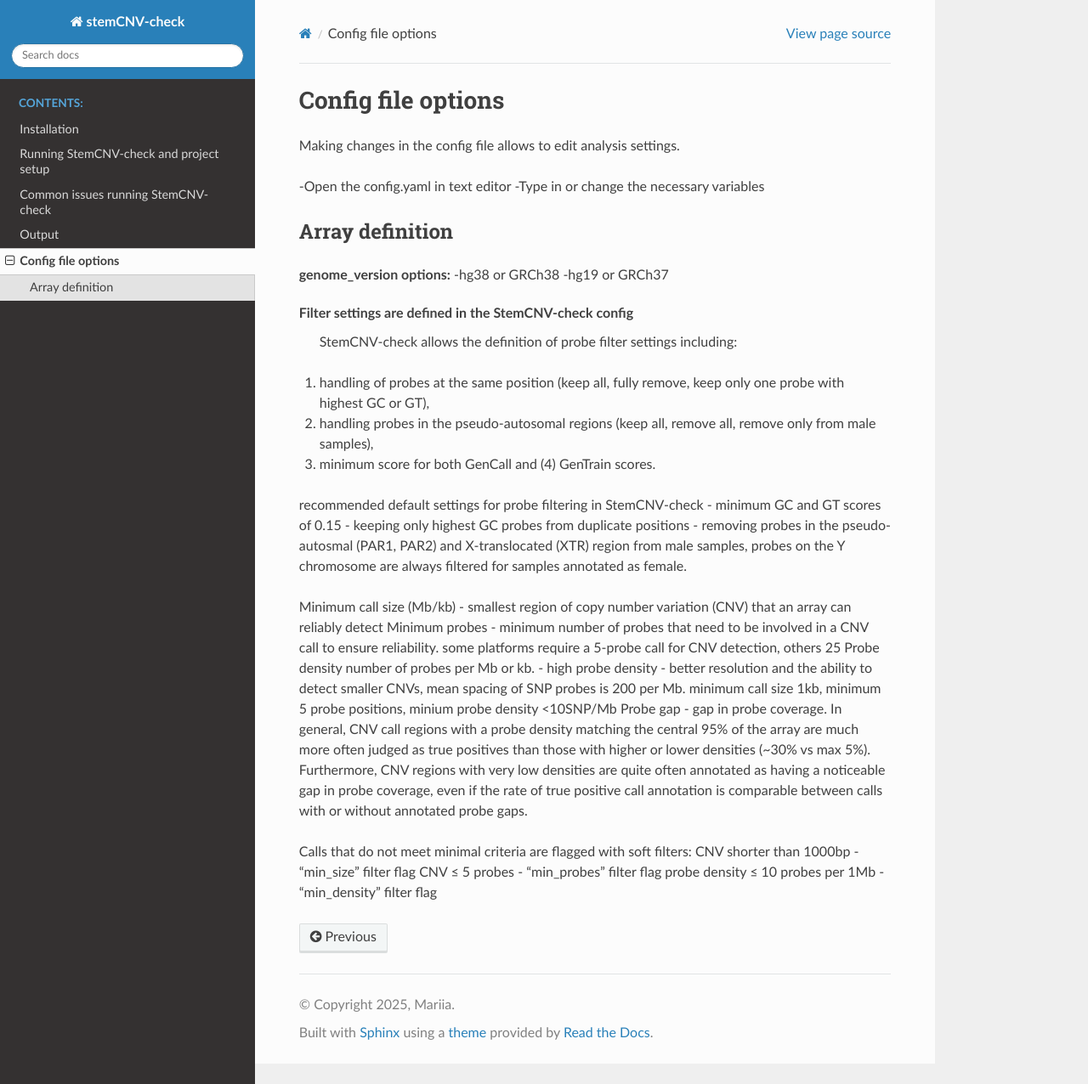
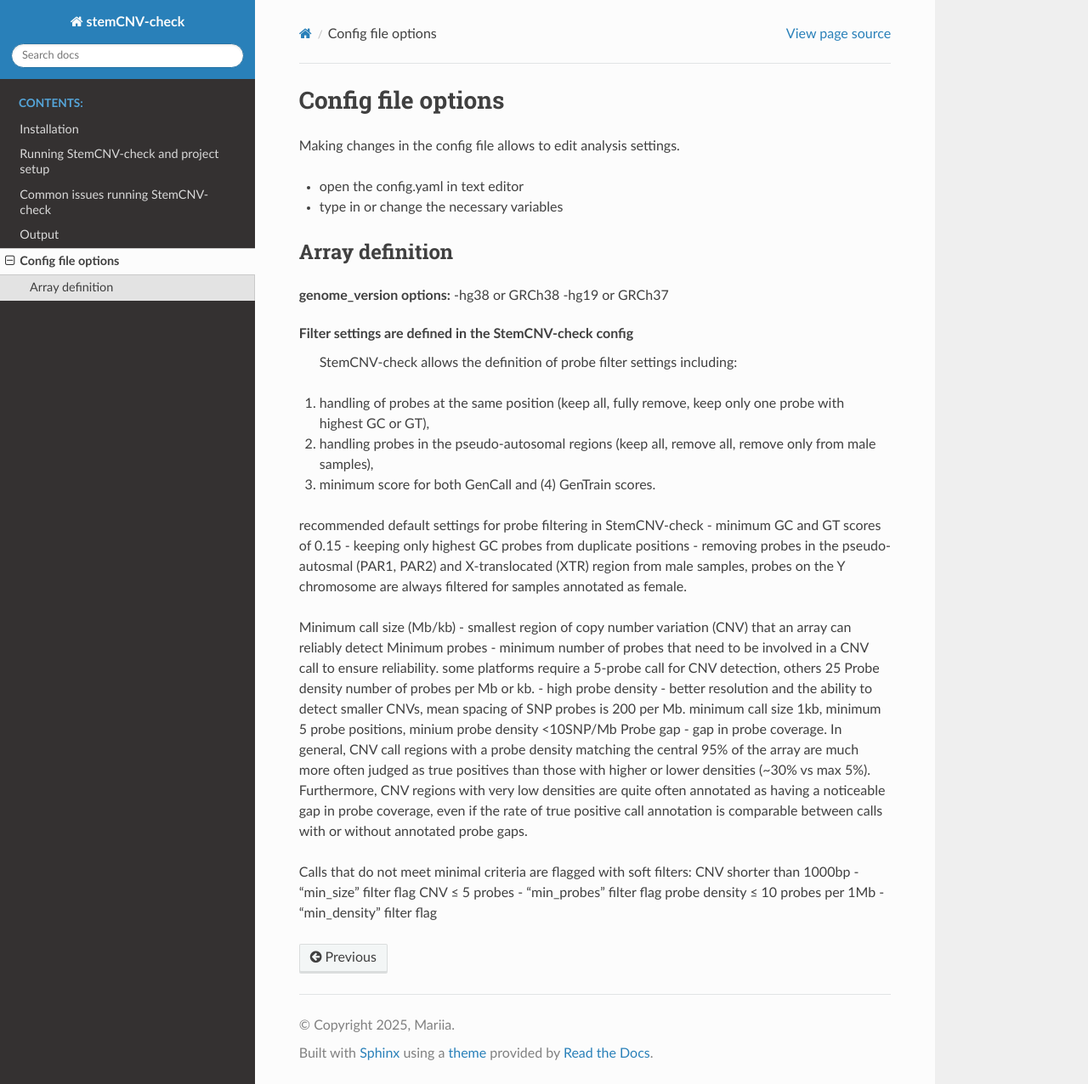
Before and after one commit to icalledmyselfmoon/stemCNV_check_Read_the_docs, a Sphinx documentation site: the page built from source/filters_labels_config.rst, in a window 1280 px wide and 1276 px high. Shown: the whole window at 85% size. Built offline with Sphinx 7.4.7 and the Read the Docs theme 3.1.0, drawn with Linux system fonts in a browser that asks for light colours.

```diff
--- a/source/filters_labels_config.rst
+++ b/source/filters_labels_config.rst
@@ -1,12 +1,11 @@
-
 
 Config file options
 ============
 
 Making changes in the config file allows to edit analysis settings.
 
--Open the config.yaml in text editor
--Type in or change the necessary variables
+- open the config.yaml in text editor
+- type in or change the necessary variables
 
 Array definition
 --------------
```
